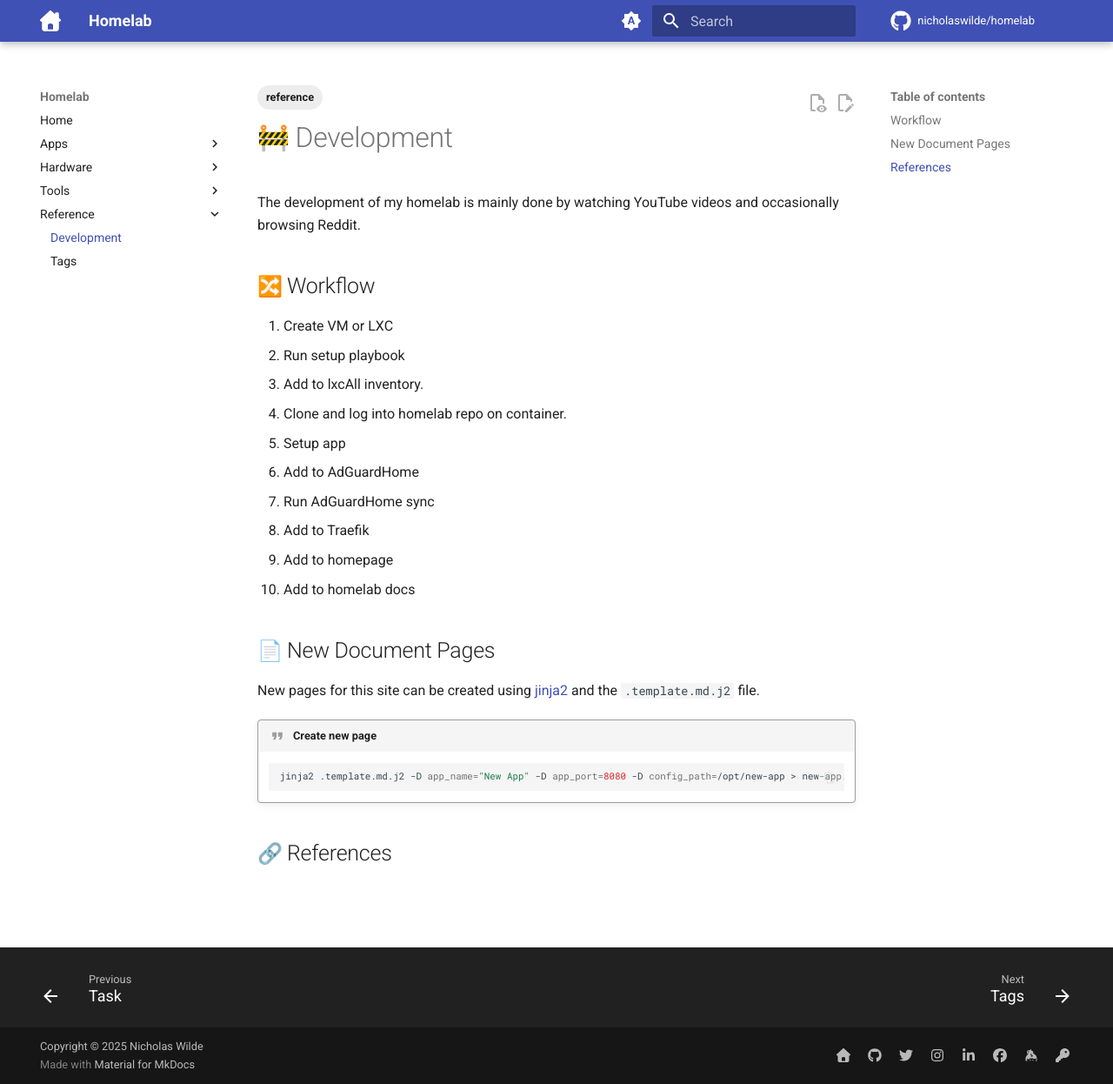
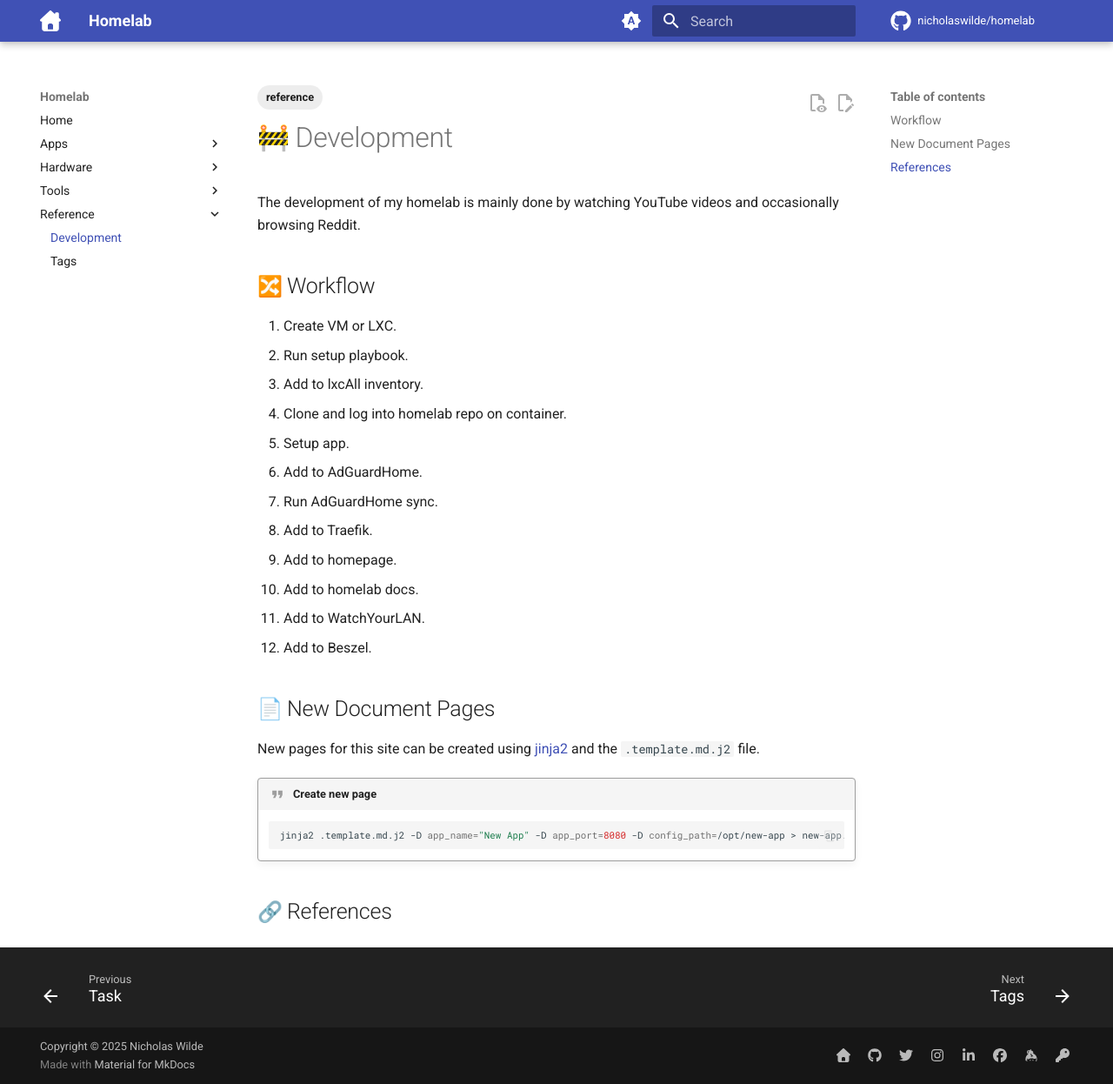
Before and after one commit to nicholaswilde/homelab, an MkDocs documentation site: the page built from docs/reference/development.md, in a window 1280 px wide and 1246 px high. Shown: the whole window at 87% size. Built offline with MkDocs 1.6.1 and Material for MkDocs 9.7.7, drawn with Linux system fonts in a browser that asks for light colours; emoji names are drawn with the system emoji font; comment, search, counter and statistics services are not loaded.

Commit message:
update
Signed-off-by: nιcнolaѕ wιlde <ncwilde43@gmail.com>

```diff
--- a/docs/reference/development.md
+++ b/docs/reference/development.md
@@ -8,16 +8,18 @@ The development of my homelab is mainly done by watching YouTube videos and occa
 
 ## :twisted_rightwards_arrows: Workflow
 
-1. Create VM or LXC
-2. Run setup playbook
+1. Create VM or LXC.
+2. Run setup playbook.
 3. Add to lxcAll inventory.
 4. Clone and log into homelab repo on container.
-5. Setup app
-6. Add to AdGuardHome
-7. Run AdGuardHome sync
-8. Add to Traefik
-9. Add to homepage
-10. Add to homelab docs
+5. Setup app.
+6. Add to AdGuardHome.
+7. Run AdGuardHome sync.
+8. Add to Traefik.
+9. Add to homepage.
+10. Add to homelab docs.
+11. Add to WatchYourLAN.
+12. Add to Beszel.
 
 ## :page_facing_up: New Document Pages
 
```
